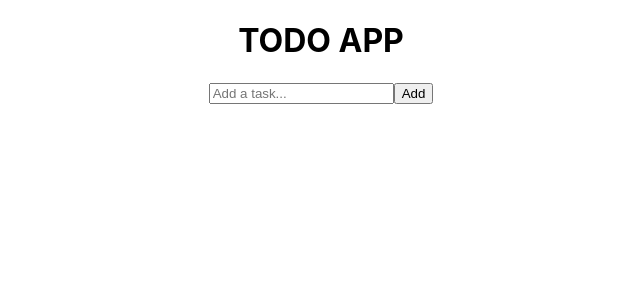
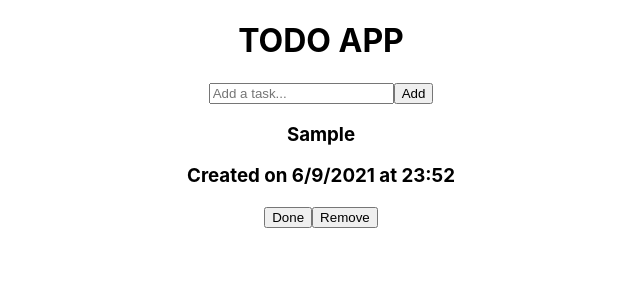
Before and after one commit to 2021-IBM-Accelerate-SW-Track/lab-1-team-29, a React (Create React App) app: page / in a window 1280 px wide. Both pictures are taken after typing "Sample" into the empty fields and a click on the button "Add". Shown: the top 300 px of the page, without its empty margins (319-959 px from the left). Built offline with nearby package versions, Linux system fonts and the light colour scheme.

Commit message:
added add, remove, complete task functionalities - no design

```diff
--- a/src/App.js
+++ b/src/App.js
@@ -7,34 +7,16 @@ import './App.css';
 
 function App() {
   // state of the tasks being displayed
-  const [allTasks, setAllTasks] = useState([
-    {
-      id: 0,
-      description: "gym",
-      dateTime: {
-        date: "June 12th, 2021",
-        time: "12:42:20 a.m."
-      },
-      isCompleted: false
-    },
-    {
-      id: 1,
-      description: "coding",
-      dateTime: {
-        date: "June 21th, 2021",
-        time: "10:10:10 a.m."
-      },
-      isCompleted: false
-    }
-  ])
+  const [allTasks, setAllTasks] = useState([]);
 
   // adds new task objects and sets the state for allTasks obj
   const addTask = text => {
     // instantiates a new date for each task added
     const date = new Date()
 
+    // all vars to be implemented in dateTime property to get current time
     const year = date.getFullYear();
-    const month = date.getMonth();
+    const month = date.getMonth() + 1;
     const day = date.getDate();
     const hour = date.getHours();
     const minute = date.getMinutes();
@@ -45,6 +27,14 @@ function App() {
       dateTime: `Created on ${month}/${day}/${year} at ${hour}:${minute < 10 ? "0" + minute: minute}`,
       isCompleted: false
     }];
+    setAllTasks(newTasks);
+  }
+
+  // sets the isCompleted property to true
+  // will render a line through the desc to indicate complete task
+  const completeTask = index => {
+    const newTasks = [...allTasks];
+    newTasks[index].isCompleted = true;
     setAllTasks(newTasks);
   }
 
@@ -60,12 +50,18 @@ function App() {
     <div className="App">
       <Header />
       <section className="todo-item-box">
-        <TaskForm addTask={addTask} {...allTasks}/>
+        <TaskForm addTask={addTask}/>
       </section>
       <section className="todo-list">
         {allTasks.map((task, index) => {
           return (
-          <Task key={index} {...task} />
+          <Task
+          key={index}
+          index={index}
+          {...task}
+          completeTask={completeTask}
+          removeTask={removeTask}
+          />
           )
         })}
       </section>
--- a/src/component/Task/Task.js
+++ b/src/component/Task/Task.js
@@ -1,16 +1,17 @@
-export default function Task() {
+export default function Task({index, description, dateTime, isCompleted, completeTask, removeTask}) {
     return (
         <article className="task-obj">
             <div className="task-info">
-                <h1 className="task-desc"></h1>
-                <h3 className="task-date-time"></h3>
+                <h1 className="task-desc"
+                style={{textDecoration: isCompleted ? 'line-through' : ''}}>{description}</h1>
+                <h3 className="task-date-time">{dateTime}</h3>
             </div>
-            <div className="task-checkbox">
-
-            </div>
-            <div className="task-remove">
-
-            </div>
+            <button className="task-checkbox" onClick={() => completeTask(index)}>
+                Done
+            </button>
+            <button className="task-remove" onClick={() => removeTask(index)}>
+                Remove
+            </button>
         </article>
     )
 }
```
